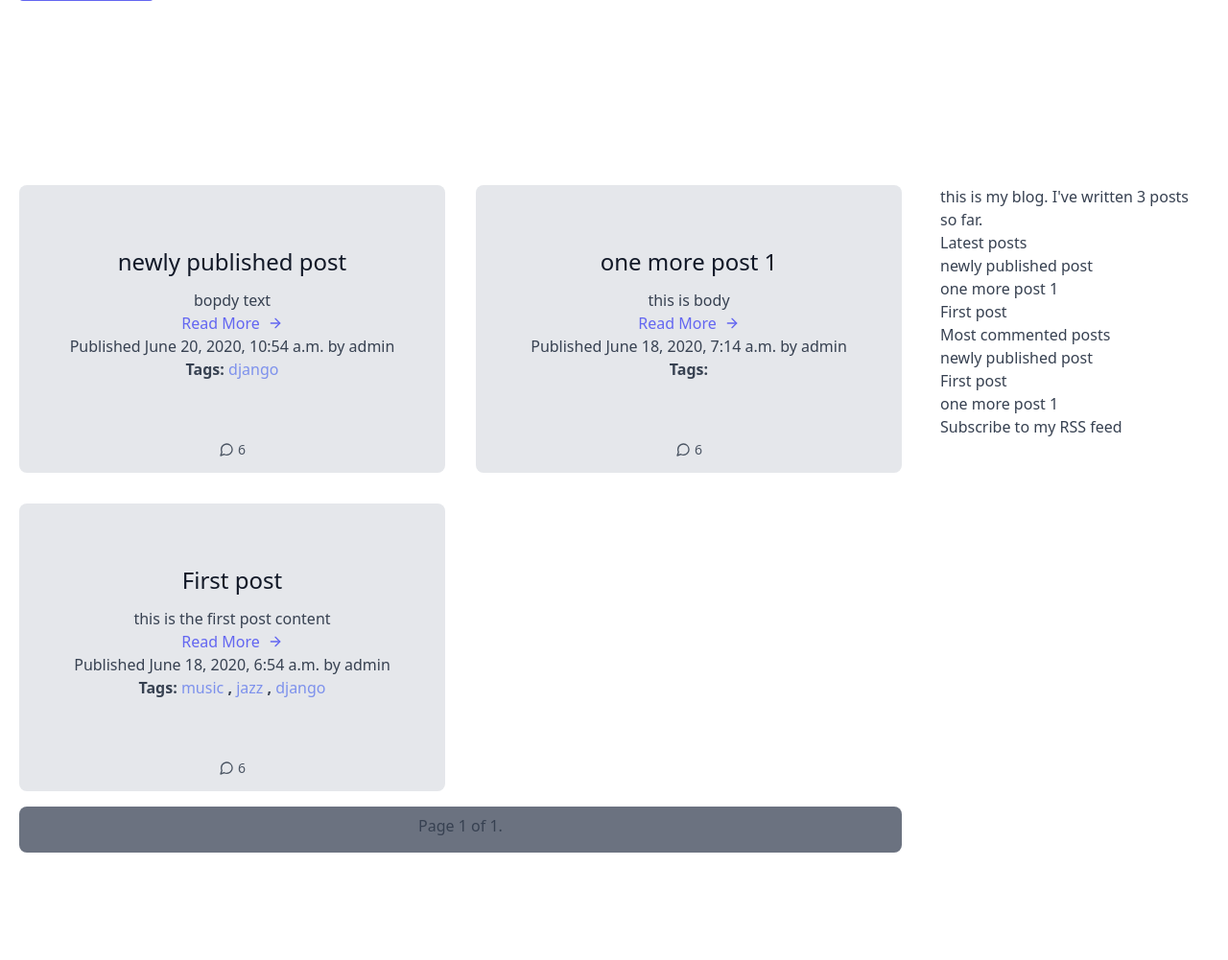
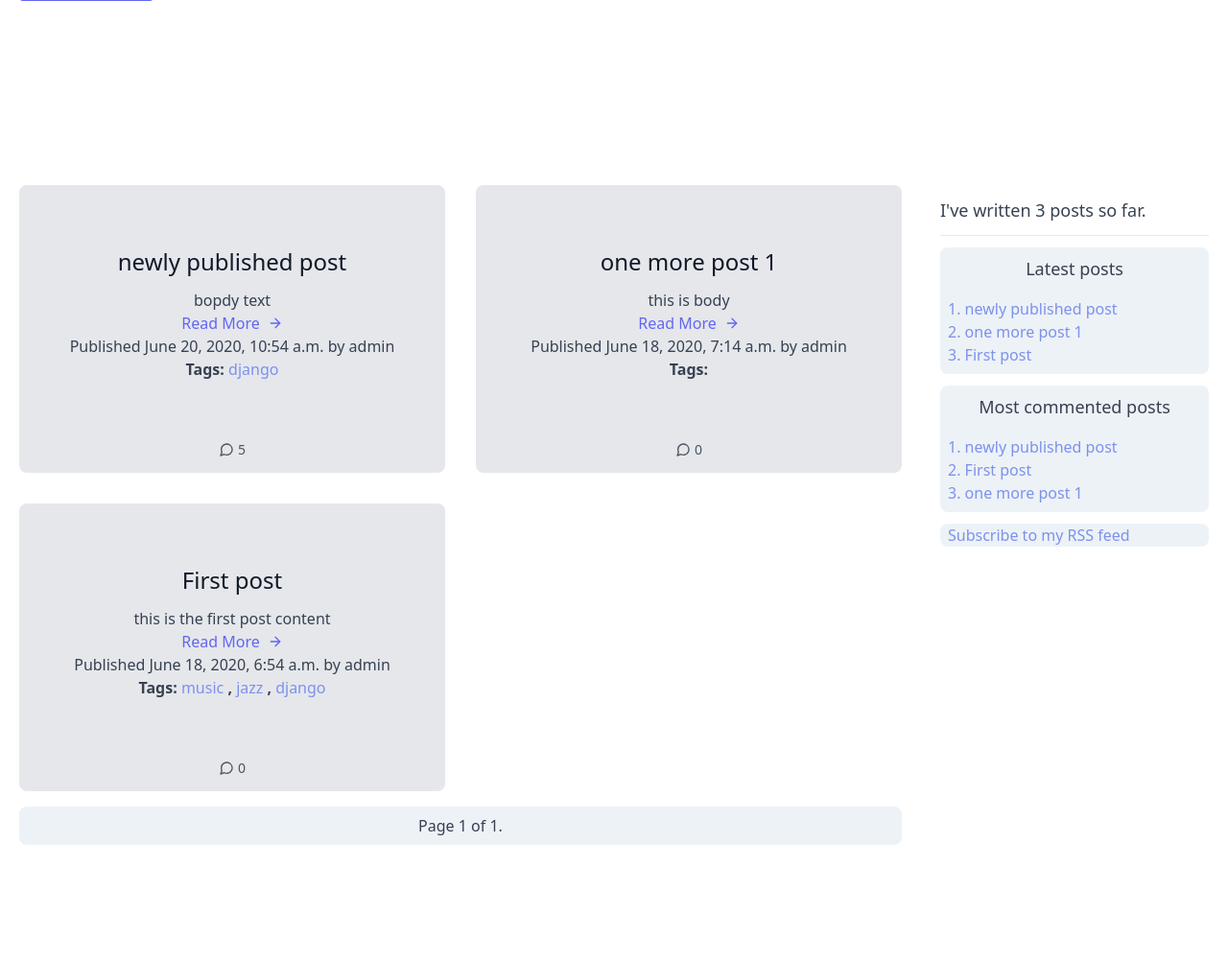
Before and after one commit to baljeetjangra/techbee-blog, a Django app: page / in a window 1280 px wide. Shown: the part 333-1334 px from the top of the page at 96% size. After the commit the page ends 1214 px from the top, so only its background shows below. Run offline with Django 3.2, Linux system fonts and the light colour scheme; data comes from the database, SQL or seed files in the repository; parts of the project's set-up code (start-up, migrations or seed data) failed here and were passed over.

Commit message:
Frontend Changes - No. of comments in post, SideBar

```diff
--- a/blog/templates/blog/pagination.html
+++ b/blog/templates/blog/pagination.html
@@ -1,13 +1,13 @@
 <div class="pagination">
     <span class="step-links">
     {% if page.has_previous %}
-    <a href="?page={{ page.previous_page_number }}">Previous</a>
+    <a style="color: #7D91EC;" href="?page={{ page.previous_page_number }}">Previous</a>
     {% endif %}
     <span class="current">
     Page {{ page.number }} of {{ page.paginator.num_pages }}.
     </span>
     {% if page.has_next %}
-    <a href="?page={{ page.next_page_number }}">Next</a>
+    <a style="color: #7D91EC;" href="?page={{ page.next_page_number }}">Next</a>
     {% endif %}
     </span>
 </div>
--- a/blog/templates/blog/post/latest_posts.html
+++ b/blog/templates/blog/post/latest_posts.html
@@ -1,7 +1,7 @@
 <ul>
 {% for post in latest_posts %}
 <li>
-<a href="{{ post.get_absolute_url }}">{{ post.title }}</a>
+{{ forloop.counter }}. <a href="{{ post.get_absolute_url }}">{{ post.title }}</a>
 </li>
 {% endfor %}
 </ul>
--- a/blog/templates/blog/post/list.html
+++ b/blog/templates/blog/post/list.html
@@ -1,6 +1,6 @@
 {% extends "base.html" %}
 {% load blog_tags %}
-{% block title %}My Blog{% endblock %}
+{% block title %}Tech Bee Blog{% endblock %}
 
 
 {% block content %}
@@ -45,7 +45,8 @@
                       <span class="text-gray-600 inline-flex items-center leading-none text-sm">
                         <svg class="w-4 h-4 mr-1" stroke="currentColor" stroke-width="2" fill="none" stroke-linecap="round" stroke-linejoin="round" viewBox="0 0 24 24">
                           <path d="M21 11.5a8.38 8.38 0 01-.9 3.8 8.5 8.5 0 01-7.6 4.7 8.38 8.38 0 01-3.8-.9L3 21l1.9-5.7a8.38 8.38 0 01-.9-3.8 8.5 8.5 0 014.7-7.6 8.38 8.38 0 013.8-.9h.5a8.48 8.48 0 018 8v.5z"></path>
-                        </svg>6
+                        </svg>
+                      {% total_comments post.id %}
                       </span>
                     </div>
                   </div>
@@ -54,7 +55,7 @@
 
               </div>
               <div class="flex my-4">
-                <div class="w-full pt-2 rounded-lg text-center font-medium bg-gray-500 h-12">
+                <div style="background-color: #EDF2F7;" class="w-full p-2 rounded-lg text-center font-medium">
 
                     {% include "blog/pagination.html" with page=posts %}
                 </div>
@@ -65,8 +66,8 @@
     <div class="w-1/4 h-12">
         <aside class="text-gray-700 body-font">
             <div class="container px-5 py-24 mx-auto">
-        {% include 'sidebar.html' %}
-    </div>
+              {% include 'sidebar.html' %}
+            </div>
         </aside>
 </main>
 
--- a/blog/templatetags/blog_tags.py
+++ b/blog/templatetags/blog_tags.py
@@ -3,6 +3,7 @@ from ..models import Post
 from django.db.models import Count
 from django.utils.safestring import mark_safe
 import markdown
+from django.shortcuts import get_object_or_404
 
 register = template.Library()
 
@@ -27,3 +28,10 @@ def get_most_commented_posts(count=5):
 @register.filter(name='markdown')
 def markdown_format(text):
     return mark_safe(markdown.markdown(text))
+
+@register.simple_tag
+def total_comments(id):
+    post = get_object_or_404(Post,pk=id)
+    comments = post.comments.filter(active=True)
+    no_of_comments = comments.count()
+    return no_of_comments
--- a/blog/views.py
+++ b/blog/views.py
@@ -26,7 +26,7 @@ def post_list(request,tag_slug=None):
         tag = get_object_or_404(Tag,slug = tag_slug)
         object_list = object_list.filter(tags__in=[tag])
 
-    paginator = Paginator(object_list,10)
+    paginator = Paginator(object_list,6)
     page = request.GET.get('page')
     try:
         posts = paginator.page(page)
--- a/templates/sidebar.html
+++ b/templates/sidebar.html
@@ -1,19 +1,30 @@
 {% load blog_tags %}
 <div id = 'sidebar'>
 
-            this is my blog. I've written {% total_posts %} posts so far.
-            <h3>Latest posts</h3>
-            {% show_latest_posts 3 %}
-            <h3>Most commented posts</h3>
+            <p class="text-lg my-3">
+               I've written {% total_posts %} posts so far.
+            </p>
+            <hr>
+            <div style="background-color: #EDF2F7;" class=" rounded-lg my-3  font-medium ">
+                <h3  class="text-lg  text-center py-2">Latest posts</h3>
+               <div style="color: #7D91EC;" class="p-2">
+                {% show_latest_posts 3 %}
+               </div>
+            </div>
+            <div style="background-color: #EDF2F7;" class=" rounded-lg my-3  font-medium ">
+
+            <h3 class="text-lg  text-center py-2">Most commented posts</h3>
             {% get_most_commented_posts as most_commented_posts %}
-            <ul>
+            <ul type="1" class="py-2">
             {% for post in most_commented_posts %}
-            <li>
-            <a href="{{ post.get_absolute_url }}">{{ post.title }}</a>
+            <li  class="px-2 ">
+            <a  style="color: #7D91EC;"  href="{{ post.get_absolute_url }}">{{ forloop.counter }}. {{ post.title }}</a>
             </li>
             {% endfor %}
             </ul>
-            <p>
-            <a href="{% url "blog:post_feed" %}">Subscribe to my RSS feed</a>
-            </p>
+        </div>
+
+            <div style="background-color: #EDF2F7;" class=" rounded-lg my-3  font-medium ">
+            <a class="p-2" style="color: #7D91EC;" href="{% url "blog:post_feed" %}">Subscribe to my RSS feed</a>
             </div>
+</div>
```
